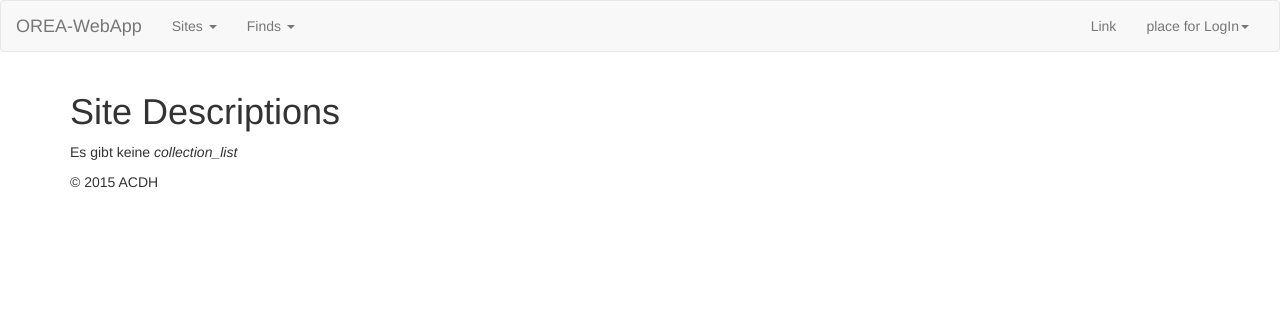
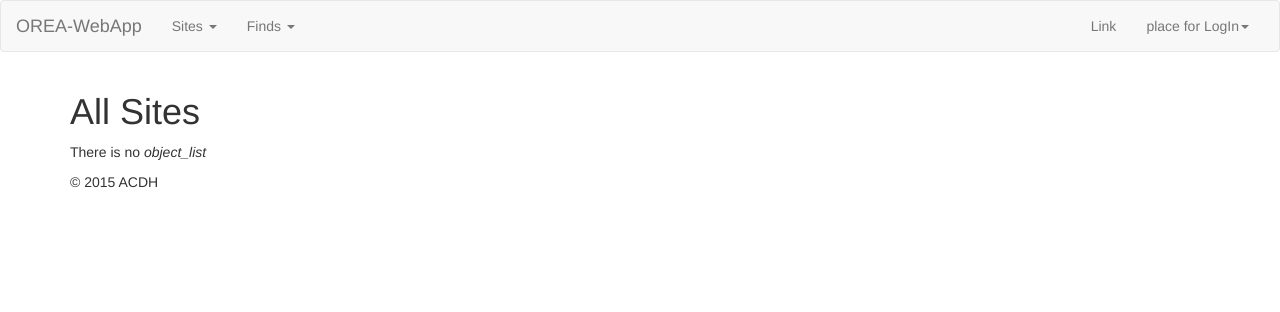
Before and after one commit to acdh-oeaw/defc-app, a Django app: page /webapp/sites/ in a window 1280 px wide. Shown: the top 312 px of the page. Run offline with Django 3.2, Linux system fonts and the light colour scheme; data that the repository does not hold is empty; some libraries are stand-ins or nearby versions.

Commit message:
finished work on FildsTable; changed update and create views and their matching templates to be more generic, also changed the x_list.html to be less specific.

```diff
--- a/webapp/templates/webapp/site_confirm_delete.html
+++ b/webapp/templates/webapp/confirm_delete.html
@@ -1,7 +1,7 @@
 {% extends "webapp/base.html" %}
 {% block content %}
 <form action="" method="post">{% csrf_token %}
-    <p>Are you sure you want to delete the site: <strong>{{ object.name }}</strong> ?</p>
+    <p>Are you sure you want to delete the site: <strong>{{ object }}</strong> ?</p>
     <input  class="btn btn-danger" type="submit" value="Confirm" />
 </form>
 {% endblock content %}
--- a/webapp/templates/webapp/site_list.html
+++ b/webapp/templates/webapp/site_list.html
@@ -4,33 +4,28 @@
 
 {% block content %}
 
-<h1>Site Descriptions</h1>
-{% if site_list %}
+<h1>All Sites</h1>
+{% if object_list %}
 <table class="table table-striped">
-<!--	<tr>
-		<th>Site´s Name</th>
-		<th>See Details</th>
-		<th>Edit</th>
-		<th>Delete</th>
-	</tr>	-->
-	    {% for site in  site_list %}
+
+	    {% for object in  object_list %}
 	 <tr>
 	 	<td>
-	 		{{ site.name }}
+	 		{{ object.name }}
 	 	</td>
 	 	<td>
-	 		<a class ="btn btn-primary" href="/webapp/sites/detail/{{ site.id_site }}"> See Details </a>
+	 		<a class ="btn btn-primary" href="/webapp/sites/detail/{{ object.id_site }}"> See Details </a>
 	 	</td>
 	 	<td>
-	 		<a class ="btn btn-primary" href="/webapp/sites/update/{{ site.id_site }}"> Edit </a>
+	 		<a class ="btn btn-primary" href="/webapp/sites/update/{{ object.id_site }}"> Edit </a>
 	 	</td>
 	 	<td>
-	 		<a class ="btn btn-danger btn-sm" href="/webapp/sites/delete/{{ site.id_site }}"> Delete </a>
+	 		<a class ="btn btn-danger btn-sm" href="/webapp/sites/delete/{{ object.id_site }}"> Delete </a>
 	 	</td>
 	 </tr>
     {% endfor %}
 </table>
 {% else %}
-<p> Es gibt keine <i>collection_list</i></p>
+<p> There is no <i>object_list</i></p>
 {% endif %}
 {% endblock content %}
--- a/webapp/urls.py
+++ b/webapp/urls.py
@@ -4,13 +4,15 @@ from . import views
 urlpatterns = [
 url(r'^$', views.start_view, name="start"),
 url(r'^sites/$', views.SiteListView.as_view(), name='site_list'),
-url(r'^sites/create/$', views.SiteCreate.as_view(), name="site_create"),
+url(r'^sites/create/$', views.SiteCreate.as_view(), name='site_create'),
 url(r'^sites/update/(?P<pk>[0-9]+)$', views.SiteUpdate.as_view(), name='site_update'),
 url(r'^sites/delete/(?P<pk>[0-9]+)$', views.SiteDelete.as_view(), name='site_delete'),
 url(r'^sites/detail/(?P<pk>[0-9]+)$', views.SiteDetail.as_view(), name='site_detail'),
 url(r'^finds/$', views.FindsListView.as_view(), name='finds_list'),
-url(r'^finds/create/$', views.FindsCreate.as_view(), name="finds_create"),
-url(r'^sites/detail/(?P<pk>[0-9]+)$', views.SiteDetail.as_view(), name='site_detail'),
+url(r'^finds/create/$', views.FindsCreate.as_view(), name='finds_create'),
+url(r'^finds/update/(?P<pk>[0-9]+)$', views.FindsUpdate.as_view(), name='finds_update'),
+url(r'^finds/delete/(?P<pk>[0-9]+)$', views.FindsDelete.as_view(), name='finds_delete'),
+url(r'^finds/detail/(?P<pk>[0-9]+)$', views.FindsDetail.as_view(), name='finds_detail'),
 ]
 
 #some change for git
--- a/webapp/views.py
+++ b/webapp/views.py
@@ -43,9 +43,20 @@ def user_logout(request):
 #################################################################
 #				views for Site									#
 #################################################################
+class SiteListView(generic.ListView):
+	template_name = 'webapp/site_list.html'
+	context_object_name = 'object_list' # use object_list instead of
+	# e.g. site_list so the template does not need to be changed so much
+	#for each class.
+
+	def get_queryset(self):
+		return Site.objects.order_by('name')
+
+
 class SiteCreate(CreateView):
 	model = Site
 	fields = "__all__"
+	template_name = "webapp/create_form.html"
 
 	@method_decorator(login_required)
 	def dispatch(self, *args, **kwargs):
@@ -55,11 +66,21 @@ class SiteCreate(CreateView):
 class SiteUpdate(UpdateView):
 	model = Site
 	fields = "__all__"
-	template_name_suffix = '_update_form'
+	template_name = 'webapp/update_form.html'
 
 	@method_decorator(login_required)
 	def dispatch(self, *args, **kwargs):
 		return super(SiteUpdate, self).dispatch(*args, **kwargs)
+
+
+class SiteDelete(DeleteView):
+	model = Site
+	template_name = 'webapp/confirm_delete.html'
+	success_url = reverse_lazy('webapp:site_list')
+
+	@method_decorator(login_required)
+	def dispatch(self, *args, **kwargs):
+		return super(SiteDelete, self).dispatch(*args, **kwargs)
 
 
 class SiteDetail(DetailView):
@@ -69,46 +90,41 @@ class SiteDetail(DetailView):
 		return context
 
 
-class SiteDelete(DeleteView):
-	model = Site
-	success_url = reverse_lazy('webapp:site_list')
-
-	@method_decorator(login_required)
-	def dispatch(self, *args, **kwargs):
-		return super(SiteDelete, self).dispatch(*args, **kwargs)
-
-
-class SiteListView(generic.ListView):
-	template_name = 'webapp/site_list.html'
-	context_object_name = 'site_list'
-
-	def get_queryset(self):
-		return Site.objects.order_by('name')
-
-
 #################################################################
 #				views for Finds									#
 #################################################################
 
+class FindsListView(generic.ListView):
+	template_name = 'webapp/finds_list.html'
+	context_object_name = 'object_list'
+
+	def get_queryset(self):
+		return Finds.objects.order_by('finds_type')
+
+
 class FindsCreate(CreateView):
 	model = Finds
 	fields = "__all__"
+	template_name = "webapp/create_form.html"
 
 	@method_decorator(login_required)
 	def dispatch(self, *args, **kwargs):
 		return super(FindsCreate, self).dispatch(*args, **kwargs)
 
 
-class FindsListView(generic.ListView):
-	template_name = 'webapp/finds_list.html'
-	context_object_name = 'finds_list'
+class FindsUpdate(UpdateView):
+	model = Finds
+	fields = "__all__"
+	template_name = 'webapp/update_form.html'
 
-	def get_queryset(self):
-		return Finds.objects.order_by('finds_type')
+	@method_decorator(login_required)
+	def dispatch(self, *args, **kwargs):
+		return super(FindsUpdate, self).dispatch(*args, **kwargs)
 
 
 class FindsDelete(DeleteView):
 	model = Finds
+	template_name = 'webapp/confirm_delete.html'
 	success_url = reverse_lazy('webapp:finds_list')
 
 	@method_decorator(login_required)
@@ -116,7 +132,16 @@ class FindsDelete(DeleteView):
 		return super(FindsDelete, self).dispatch(*args, **kwargs)
 
 
+class FindsDetail(DetailView):
+	model = Finds
+	def get_context_data(self, **kwargs):
+		context = super(FindsDetail, self).get_context_data(**kwargs)
+		return context
 
+
+#################################################################
+#				basic application views							#
+#################################################################
 
 
 def start_view(request):
```
Also changed, not shown: webapp/models.py (+12 -4 lines), webapp/templates/webapp/finds_detail.html (added, +13 -0 lines), webapp/templates/webapp/finds_list.html (+7 -7 lines), webapp/templates/webapp/manage_collections.html (deleted, +0 -17 lines), webapp/templates/webapp/site_form.html (deleted, +0 -9 lines), webapp/templates/webapp/create_form.html (renamed from webapp/templates/webapp/finds_form.html), webapp/templates/webapp/update_form.html (renamed from webapp/templates/webapp/site_update_form.html), 3 other files.
